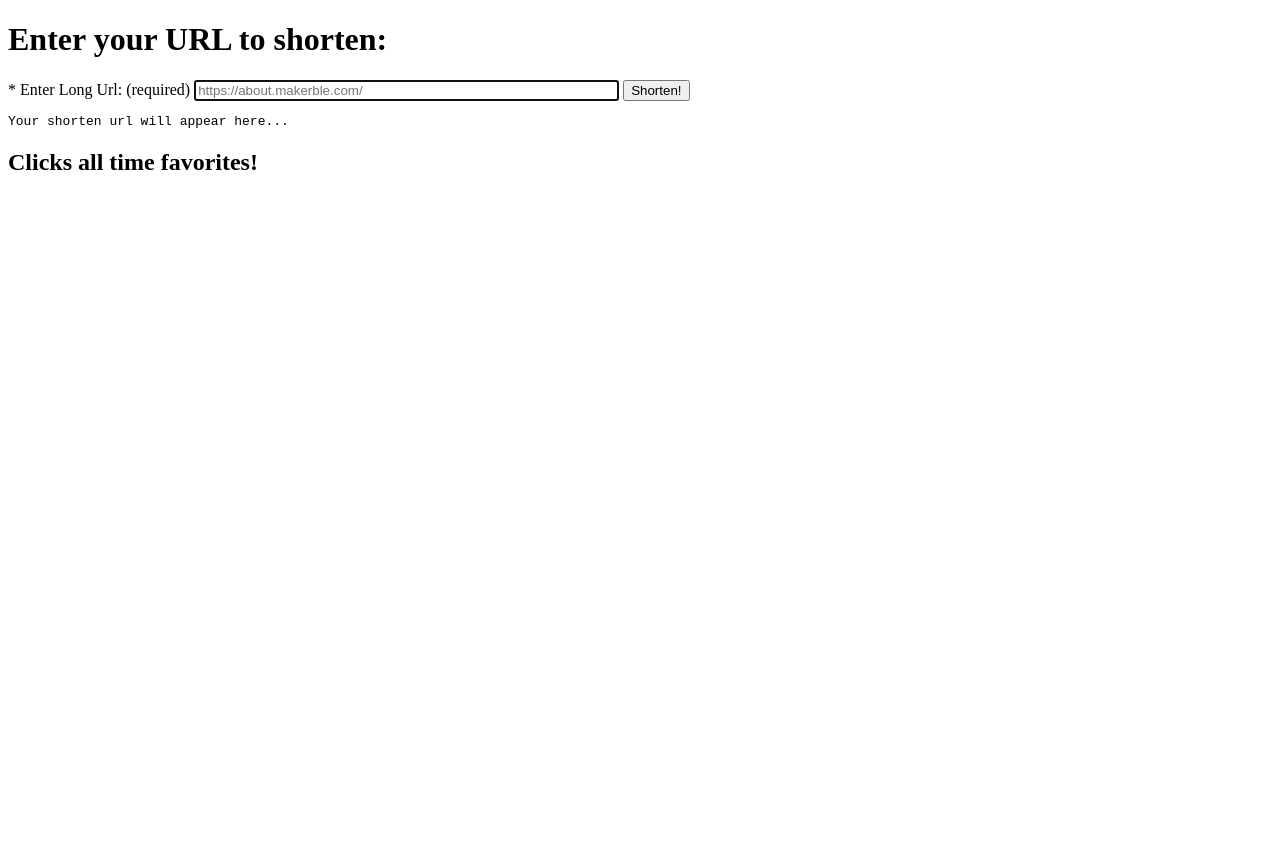
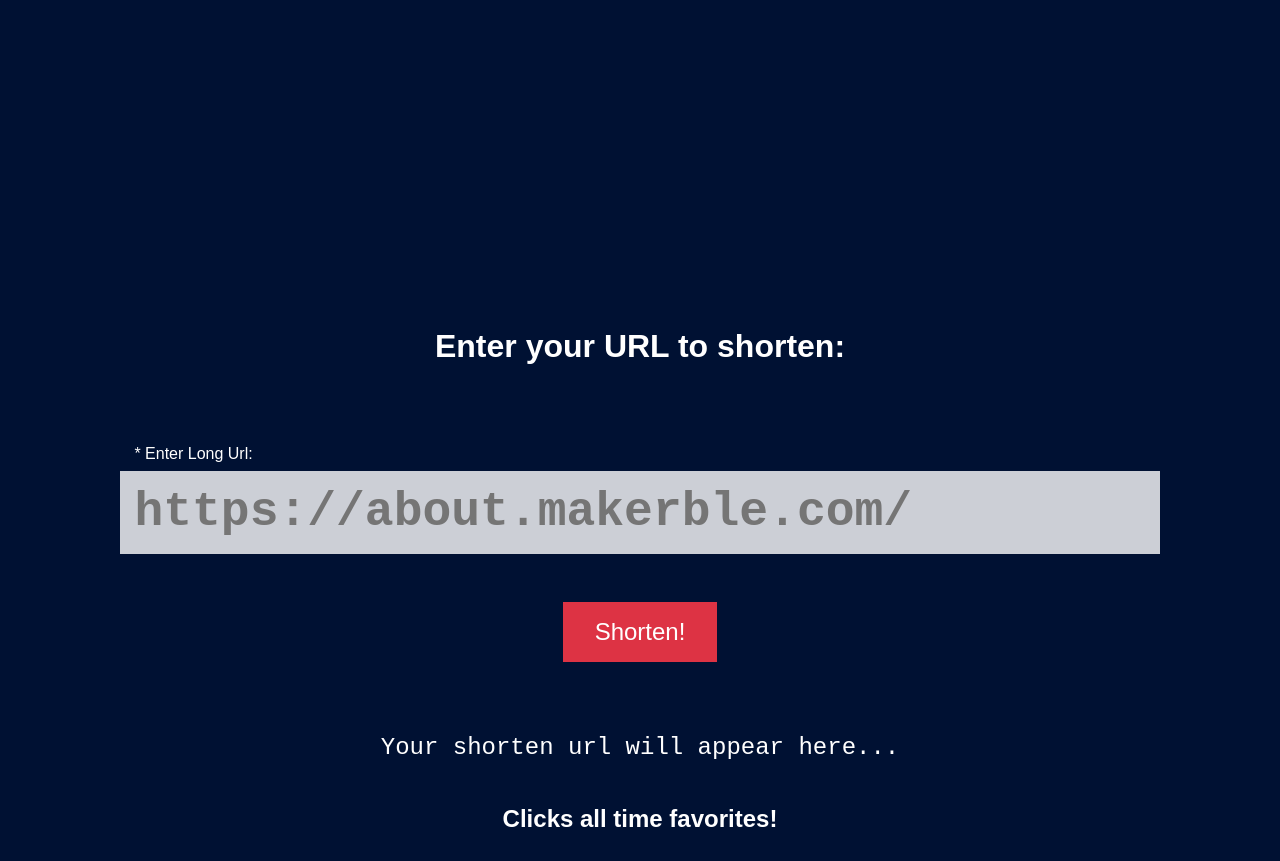
Before and after one commit to sevdas/Byte.me, a website: page public/index.html in a window 1280 px wide. Before the commit the page ends 800 px from the top, so only its background shows below. Drawn offline with Linux system fonts and the light colour scheme.

Commit message:
add styling

```diff
--- a/public/index.html
+++ b/public/index.html
@@ -5,14 +5,14 @@
     <meta http-equiv="X-UA-Compatible" content="IE=edge" />
     <meta name="viewport" content="width=device-width, initial-scale=1.0" />
     <title>Byte Me!</title>
+    <link rel="stylesheet" href="main.css" />
   </head>
   <body>
     <main>
       <h1>Enter your URL to shorten:</h1>
       <form action="/" method="post" id="url-form">
         <div class="form-group">
-          <!-- For fully consistent support among all browsers -->
-          <label for="url-input">* Enter Long Url: (required)</label>
+          <label for="url-input" id="url-label">* Enter Long Url:</label>
           <input
             type="url"
             name="url"
--- /dev/null
+++ b/public/main.css
@@ -0,0 +1,68 @@
+body {
+  background-color: #013;
+}
+
+main {
+  display: flex;
+  flex-direction: column;
+  justify-content: center;
+  align-items: center;
+  color: white;
+  font-family: Arial, Helvetica, sans-serif;
+  font-size: 16px;
+  /* margin: 15em; */
+}
+
+h1 {
+  margin: 10em 0 2.5em 0;
+}
+
+.form-group {
+  display: flex;
+  flex-direction: column;
+  justify-content: center;
+  align-items: center;
+}
+
+#url-label {
+  display: flex;
+  margin-bottom: 0.5rem;
+  width: 80%;
+}
+
+#url-input {
+  font: inherit;
+  font-size: 3rem;
+  font-family: monospace;
+  font-weight: bold;
+  padding: 0.3em;
+  width: 80%;
+  background-color: rgba(255, 255, 255, 0.5);
+  border: 0;
+  outline: 0;
+}
+
+#url-input:focus {
+  background-color: rgba(255, 255, 255, 0.8);
+}
+
+#shorten-button {
+  background-color: #d34;
+  padding: 1rem 2rem;
+  color: white;
+  font-family: Arial, Helvetica, sans-serif;
+  font-size: 1.5rem;
+  border: 0;
+  margin: 3rem;
+  cursor: pointer;
+}
+
+#out {
+  font-size: 150%;
+  display: flex;
+  justify-content: center;
+}
+
+#out a {
+  color: #d34;
+}
```
